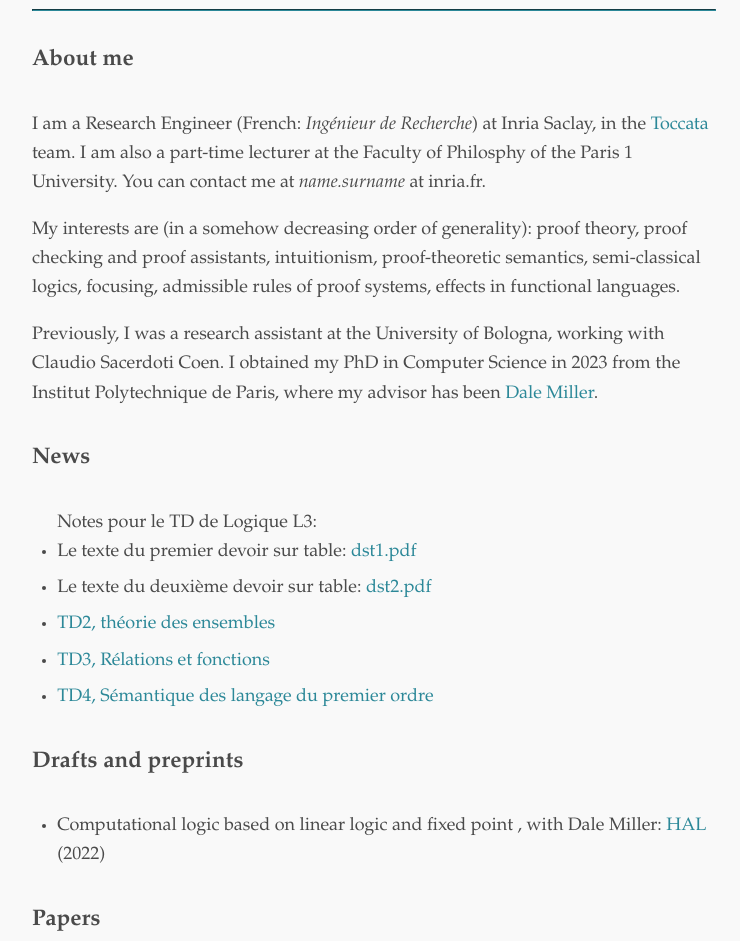
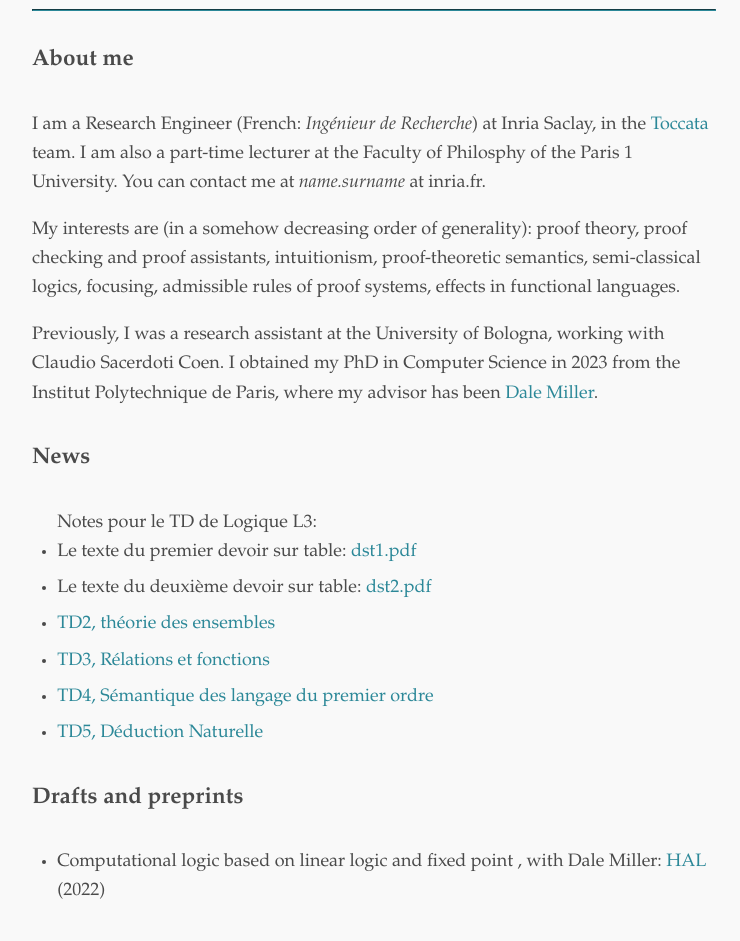
Before and after one commit to manmatteo/manmatteo.github.io, a plain HTML site: page index.html in a window 1280 px wide. Shown: the part 79-1020 px from the top of the page, without its empty margins (266-1006 px from the left). Drawn offline with Linux system fonts and the light colour scheme.

Commit message:
Nouveau TD Logique

```diff
--- a/index.html
+++ b/index.html
@@ -36,6 +36,7 @@
 	<li><a href="logique-l3/td2.pdf">TD2, théorie des ensembles</a>
 	<li><a href="logique-l3/td3.pdf">TD3, Rélations et fonctions</a>
 	<li><a href="logique-l3/td4.pdf">TD4, Sémantique des langage du premier ordre</a>
+	<li><a href="logique-l3/td5.pdf">TD5, Déduction Naturelle</a>
 </ul>
 
 <h5>Drafts and preprints</h5>
```
